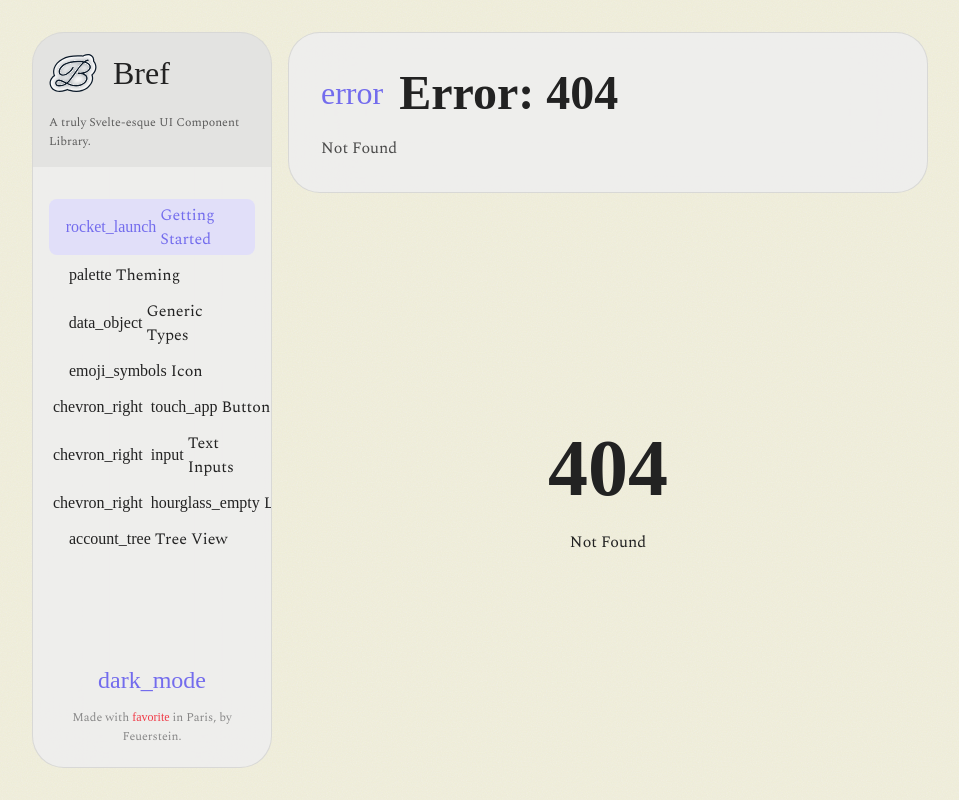
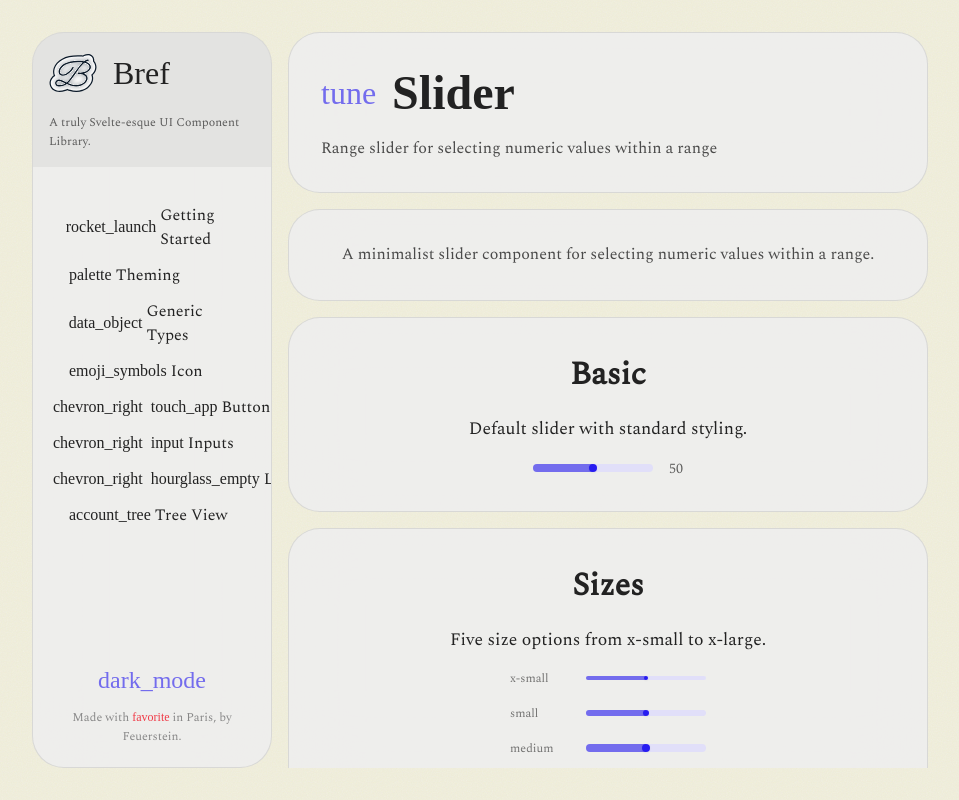
Before and after one commit to feuersteiner/bref-ui-themes, a SvelteKit app: page /inputs/slider in a window 1280 px wide. Before the commit this address had no page. Shown: the whole page, without its empty margins (160-1119 px from the left). Built offline with nearby package versions, Linux system fonts and the light colour scheme; a web font is replaced by a local one.

Commit message:
feat: add Input and Slider components with corresponding pages and examples

```diff
--- a/src/lib/internal/layout/types.ts
+++ b/src/lib/internal/layout/types.ts
@@ -55,22 +55,28 @@ export const PAGES: PageProps[] = [
 		]
 	},
 	{
-		title: 'Text Inputs',
-		description: 'Text input fields with customizable size, color, and validation states',
-		href: '/text-inputs',
+		title: 'Inputs',
+		description: 'Input fields for text, numbers, and selections',
+		href: '/inputs',
 		icon: 'input',
 		children: [
 			{
 				title: 'Text Input',
 				description: 'Single-line text input fields with labels, placeholders, and icons',
-				href: '/text-inputs/text-input',
+				href: '/inputs/text-input',
 				icon: 'short_text'
 			},
 			{
 				title: 'Area Text Input',
 				description: 'Multi-line text area input fields with labels and placeholders',
-				href: '/text-inputs/area-text-input',
+				href: '/inputs/area-text-input',
 				icon: 'notes'
+			},
+			{
+				title: 'Slider',
+				description: 'Range slider for selecting numeric values within a range',
+				href: '/inputs/slider',
+				icon: 'tune'
 			}
 		]
 	},
--- /dev/null
+++ b/src/routes/inputs/slider/+page.svelte
@@ -0,0 +1,146 @@
+<script lang="ts">
+	import Slider from '$lib/base/slider/slider.svelte';
+	import Section from '$lib/internal/layout/section.svelte';
+	import CodeSnippet from '$lib/internal/layout/code-snippet.svelte';
+
+	let value = $state(50);
+	let stepValue = $state(3);
+	let percentValue = $state(25);
+
+	const usageSnippet = `<Slider
+  value={volume}
+  min={0}
+  max={100}
+  onChange={(v) => volume = v}
+/>`;
+</script>
+
+<Section>
+	<p class="intro">
+		A minimalist slider component for selecting numeric values within a range.
+	</p>
+</Section>
+
+<Section title="Basic" description="Default slider with standard styling.">
+	<div class="demo">
+		<Slider value={value} onChange={(v) => (value = v)} />
+		<span class="value-display">{value}</span>
+	</div>
+</Section>
+
+<Section title="Sizes" description="Five size options from x-small to x-large.">
+	<div class="demo vertical">
+		<div class="size-row">
+			<span class="size-label">x-small</span>
+			<Slider value={value} size="x-small" onChange={(v) => (value = v)} />
+		</div>
+		<div class="size-row">
+			<span class="size-label">small</span>
+			<Slider value={value} size="small" onChange={(v) => (value = v)} />
+		</div>
+		<div class="size-row">
+			<span class="size-label">medium</span>
+			<Slider value={value} size="medium" onChange={(v) => (value = v)} />
+		</div>
+		<div class="size-row">
+			<span class="size-label">large</span>
+			<Slider value={value} size="large" onChange={(v) => (value = v)} />
+		</div>
+		<div class="size-row">
+			<span class="size-label">x-large</span>
+			<Slider value={value} size="x-large" onChange={(v) => (value = v)} />
+		</div>
+	</div>
+</Section>
+
+<Section title="Colors" description="Primary and foreground color options.">
+	<div class="demo vertical">
+		<div class="size-row">
+			<span class="size-label">primary</span>
+			<Slider value={value} color="primary" onChange={(v) => (value = v)} />
+		</div>
+		<div class="size-row">
+			<span class="size-label">foreground</span>
+			<Slider value={value} color="foreground" onChange={(v) => (value = v)} />
+		</div>
+	</div>
+</Section>
+
+<Section title="Steps" description="Discrete value selection with custom step intervals.">
+	<div class="demo vertical">
+		<div class="size-row">
+			<span class="size-label">1-5</span>
+			<Slider value={stepValue} min={1} max={5} step={1} onChange={(v) => (stepValue = v)} />
+			<span class="value-display">{stepValue}</span>
+		</div>
+		<div class="size-row">
+			<span class="size-label">0-100 by 25</span>
+			<Slider value={percentValue} min={0} max={100} step={25} onChange={(v) => (percentValue = v)} />
+			<span class="value-display">{percentValue}%</span>
+		</div>
+	</div>
+</Section>
+
+<Section title="Wide" description="Full-width slider for forms and layouts.">
+	<div class="demo wide-container">
+		<Slider value={value} wide onChange={(v) => (value = v)} />
+	</div>
+</Section>
+
+<Section title="Disabled" description="Disabled state for unavailable inputs.">
+	<div class="demo">
+		<Slider value={50} disabled onChange={() => {}} />
+	</div>
+</Section>
+
+<Section title="Usage" description="Example code for implementing a slider.">
+	<CodeSnippet snippet={usageSnippet} />
+</Section>
+
+<style>
+	.intro {
+		text-align: center;
+		max-width: 40rem;
+		font-size: 1rem;
+		opacity: 0.8;
+		line-height: 1.6;
+	}
+
+	.demo {
+		display: flex;
+		gap: 1rem;
+		align-items: center;
+		justify-content: center;
+		flex-wrap: wrap;
+	}
+
+	.demo.vertical {
+		flex-direction: column;
+		align-items: stretch;
+		max-width: 300px;
+	}
+
+	.size-row {
+		display: flex;
+		align-items: center;
+		gap: 1rem;
+	}
+
+	.size-label {
+		font-size: 0.75rem;
+		opacity: 0.6;
+		min-width: 60px;
+	}
+
+	.value-display {
+		font-size: 0.875rem;
+		opacity: 0.7;
+		font-variant-numeric: tabular-nums;
+	}
+
+	.wide-container {
+		flex-direction: column;
+		width: 100%;
+		max-width: 400px;
+	}
+</style>
```
Also changed, not shown: src/routes/inputs/+page.svelte (renamed from src/routes/text-inputs/+page.svelte, +17 -4 lines), src/routes/inputs/area-text-input/+page.svelte (renamed from src/routes/text-inputs/area-text-input/+page.svelte), src/routes/inputs/text-input/+page.svelte (renamed from src/routes/text-inputs/text-input/+page.svelte).
